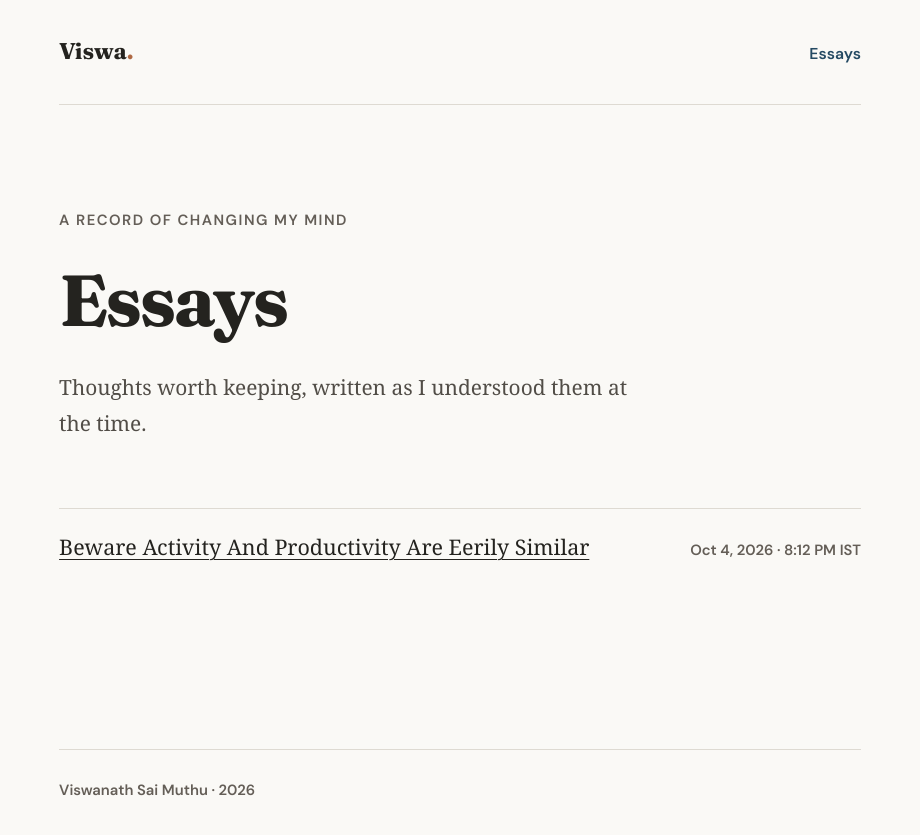
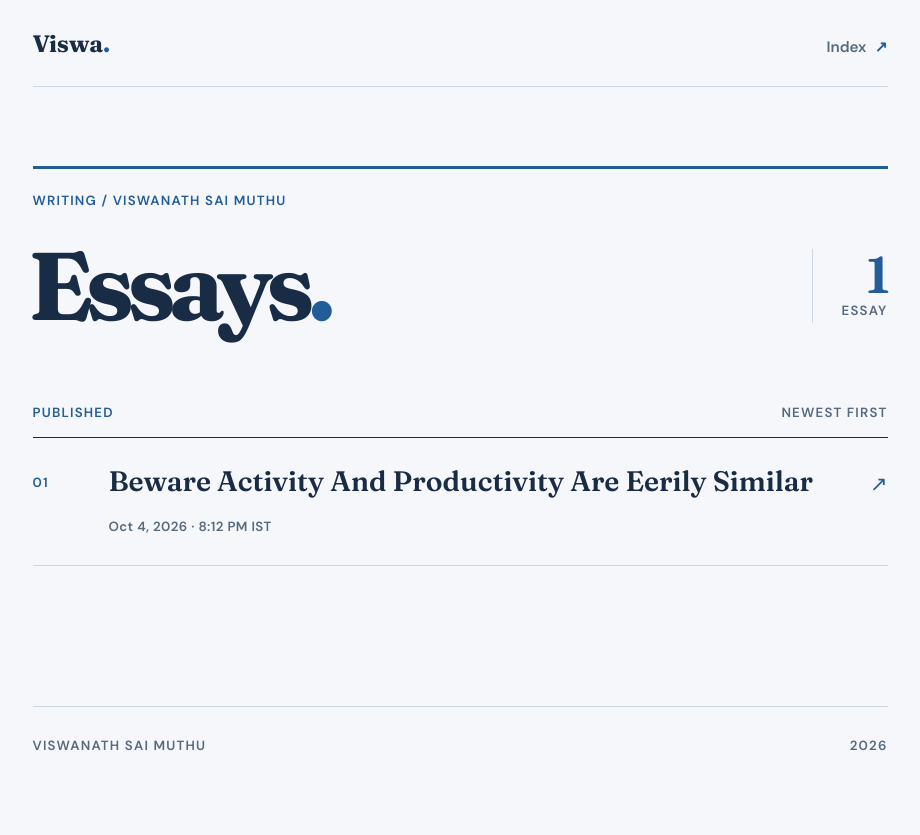
Before and after one commit to mviswanathsai/essays, a Jekyll site: the page built from index.html, in a window 1280 px wide. Shown: the top 835 px of the page, without its empty margins (180-1100 px from the left). Built offline with Jekyll 4.4.1, drawn with Linux system fonts in a browser that asks for light colours.

Commit message:
Design restrained blue editorial essay pages

```diff
--- a/_layouts/default.html
+++ b/_layouts/default.html
@@ -3,12 +3,12 @@
   <head>
     <meta charset="utf-8">
     <meta name="viewport" content="width=device-width, initial-scale=1">
-    <meta name="theme-color" content="#faf9f6">
+    <meta name="theme-color" content="#f5f7fa">
     <meta name="description" content="{{ site.description | escape }}">
     <title>{{ page.title | escape }} · {{ site.title | escape }}</title>
     <link rel="preconnect" href="https://fonts.googleapis.com">
     <link rel="preconnect" href="https://fonts.gstatic.com" crossorigin>
-    <link href="https://fonts.googleapis.com/css2?family=DM+Sans:wght@600;700&family=Fraunces:opsz,wght@9..144,600;9..144,700&display=swap" rel="stylesheet">
+    <link href="https://fonts.googleapis.com/css2?family=DM+Sans:wght@500;600;700&family=Fraunces:opsz,wght@9..144,600;9..144,700&display=swap" rel="stylesheet">
     <link rel="stylesheet" href="{{ '/assets/style.css' | relative_url }}">
   </head>
   <body>
@@ -16,16 +16,10 @@
     <div class="page">
       <nav class="site-nav" aria-label="Main navigation">
         <a class="wordmark" href="{{ '/' | relative_url }}">Viswa<span class="dot">.</span></a>
-        <a href="{{ '/' | relative_url }}">Essays</a>
+        <a class="nav-index" href="{{ '/' | relative_url }}">Index <span aria-hidden="true">↗</span></a>
       </nav>
       <main id="content">{{ content }}</main>
-      <footer>Viswanath Sai Muthu <span aria-hidden="true">·</span> {{ site.time | date: '%Y' }}</footer>
+      <footer><span>Viswanath Sai Muthu</span><span>{{ site.time | date: '%Y' }}</span></footer>
     </div>
-    <script>
-      const fonts = ['"Fraunces", Georgia, serif', '"DM Sans", Arial, sans-serif', 'Georgia, serif'];
-      document.querySelectorAll('h1, h2, h3').forEach(heading => {
-        heading.style.fontFamily = fonts[Math.floor(Math.random() * fonts.length)];
-      });
-    </script>
   </body>
 </html>
--- a/assets/style.css
+++ b/assets/style.css
@@ -1,81 +1,139 @@
 :root {
   color-scheme: light;
+  --paper: #f5f7fa;
+  --ink: #192c45;
+  --blue: #235d99;
+  --blue-dark: #164776;
+  --muted: #566a7f;
+  --line: #cbd8e4;
+  --wash: #e8eff6;
   font-family: Georgia, 'Times New Roman', serif;
   font-size: 19px;
   line-height: 1.75;
-  color: #24231f;
-  background: #faf9f6;
+  color: var(--ink);
+  background: var(--paper);
   -webkit-font-smoothing: antialiased;
 }
 
 * { box-sizing: border-box; }
 body { margin: 0; }
-::selection { background: #f4dfad; }
-a { color: #244a63; text-underline-offset: .18em; }
-a:hover { color: #142f41; }
-a:focus-visible { outline: 2px solid #244a63; outline-offset: 4px; }
+::selection { background: #c9dff3; }
+a { color: var(--blue-dark); text-underline-offset: .2em; }
+a:hover { color: var(--blue); }
+a:focus-visible { outline: 2px solid var(--blue); outline-offset: 4px; }
 
 .skip {
   position: absolute;
   left: -9999px;
   top: 0;
   padding: .4rem;
-  background: #faf9f6;
+  background: var(--paper);
 }
 .skip:focus { left: 1rem; }
 
-.page { max-width: 45rem; margin: 0 auto; padding: 0 1.4rem; }
+.page { max-width: 49rem; margin: 0 auto; padding: 0 clamp(1.2rem, 3.5vw, 2rem); }
 .site-nav {
   display: flex;
   justify-content: space-between;
   align-items: baseline;
-  padding: 2rem 0;
-  border-bottom: 1px solid #dedad2;
-  font: 600 .83rem/1.5 'DM Sans', Arial, sans-serif;
+  padding: 1.7rem 0 1.4rem;
+  border-bottom: 1px solid var(--line);
+  font: 600 .8rem/1.5 'DM Sans', Arial, sans-serif;
 }
 .site-nav a { text-decoration: none; }
-.wordmark { font: 700 1.2rem/1.2 'Fraunces', Georgia, serif; color: #24231f; }
-.dot { color: #af6944; }
+.wordmark { font: 700 1.25rem/1 'Fraunces', Georgia, serif; color: var(--ink); }
+.dot { color: var(--blue); }
+.nav-index { color: var(--muted); }
+.nav-index span { color: var(--blue); margin-left: .25rem; }
 main { min-height: 60vh; }
-.intro { margin: 5.5rem 0 3.5rem; }
-.eyebrow, time, footer, .back, .empty {
-  color: #645e57;
-  font: 600 .78rem/1.5 'DM Sans', Arial, sans-serif;
+
+.folio, .list-heading, .intro-count, .essay-number, time, footer, .back, .empty, .essay-meta, .reading-rail {
+  font: 600 .7rem/1.5 'DM Sans', Arial, sans-serif;
+  letter-spacing: .09em;
+  text-transform: uppercase;
 }
-.eyebrow { text-transform: uppercase; letter-spacing: .1em; }
-h1, h2, h3 { font-family: 'Fraunces', Georgia, serif; line-height: 1.2; }
-h1 { font-size: clamp(2.3rem, 8vw, 3.8rem); letter-spacing: -.035em; margin: .35em 0; }
-.intro > p:last-child { max-width: 31rem; font-size: 1.1rem; color: #514d47; }
-.essay-list { list-style: none; padding: 0; margin: 0 0 5rem; }
-.essay-list li {
+.folio { color: var(--blue); margin: 0; }
+h1, h2, h3 { font-family: 'Fraunces', Georgia, serif; }
+
+.intro { margin: 4.2rem 0; padding-top: 1.15rem; border-top: 3px solid var(--blue); }
+.intro-main { display: flex; justify-content: space-between; align-items: flex-end; gap: 2rem; margin-top: 1.5rem; }
+.intro h1 {
+  font-size: clamp(4rem, 7.5vw, 5.8rem);
+  line-height: .95;
+  letter-spacing: -.075em;
+  margin: 0 0 -.08em -.05em;
+  color: var(--ink);
+}
+.intro h1 span { color: var(--blue); }
+.intro-count {
   display: flex;
-  justify-content: space-between;
-  align-items: baseline;
-  gap: .5rem 2rem;
-  padding: 1rem 0;
-  border-top: 1px solid #dedad2;
+  flex-direction: column;
+  align-items: flex-end;
+  flex: none;
+  color: var(--muted);
+  border-left: 1px solid var(--line);
+  padding: 0 0 .15rem 1.5rem;
+  margin: 0;
 }
-.essay-list a { color: #24231f; font-size: 1.13rem; text-decoration-thickness: 1px; }
-.essay-list time { white-space: nowrap; }
-.empty { border-top: 1px solid #dedad2; padding-top: 1rem; }
-.essay-header { margin: 4.5rem 0 3.5rem; }
-.essay-header h1 { margin: .6em 0 .25em; }
-.back { text-decoration: none; }
-.prose { overflow-wrap: break-word; }
-.prose h2 { font-size: 1.65rem; margin: 2em 0 .5em; }
-.prose h3 { font-size: 1.25rem; margin: 1.8em 0 .4em; }
+.intro-count span { color: var(--blue); font: 600 clamp(2.2rem, 4vw, 3rem)/1 'Fraunces', Georgia, serif; letter-spacing: -.05em; }
+
+.list-heading { display: flex; justify-content: space-between; color: var(--muted); padding: 0 0 .75rem; }
+.list-heading span:first-child { color: var(--blue); }
+.essay-list { list-style: none; padding: 0; margin: 0 0 7rem; border-top: 1px solid var(--ink); }
+.essay-list li { display: grid; grid-template-columns: 3rem minmax(0, 1fr); gap: 1rem; padding: 1.3rem 0 1.5rem; border-bottom: 1px solid var(--line); }
+.essay-number { color: var(--blue); padding-top: .55rem; }
+.essay-entry a { display: flex; justify-content: space-between; align-items: baseline; gap: 1.5rem; text-decoration: none; color: var(--ink); font: 600 clamp(1.15rem, 2.2vw, 1.5rem)/1.3 'Fraunces', Georgia, serif; }
+.essay-entry a:hover span:first-child { text-decoration: underline; text-decoration-color: var(--blue); text-underline-offset: .18em; }
+.essay-arrow { color: var(--blue); font: 500 1.1rem/1 'DM Sans', Arial, sans-serif; transition: transform .2s ease; }
+.essay-entry a:hover .essay-arrow { transform: translate(2px, -2px); }
+.essay-entry time { display: block; color: var(--muted); margin-top: .9rem; letter-spacing: .03em; text-transform: none; }
+.empty { border-top: 1px solid var(--ink); padding: 1.5rem 0 7rem; color: var(--muted); }
+
+.essay-header { max-width: 40rem; margin: 4rem 0 3rem 5rem; }
+.back { color: var(--blue-dark); text-decoration: none; }
+.back:hover { text-decoration: underline; }
+.essay-header .folio { margin-top: 2.8rem; }
+.essay-header h1 { font-size: clamp(2.3rem, 4.5vw, 3.4rem); line-height: 1.12; letter-spacing: -.045em; margin: .6em 0 .8em; }
+.essay-meta { display: flex; justify-content: space-between; flex-wrap: wrap; gap: .5rem 2rem; padding: 1rem 0; border-top: 1px solid var(--ink); border-bottom: 1px solid var(--line); color: var(--muted); letter-spacing: .03em; text-transform: none; }
+.essay-author { color: var(--blue-dark); }
+.essay-dates { display: grid; gap: .3rem; }
+.essay-dates > div { display: flex; justify-content: space-between; flex-wrap: wrap; gap: .3rem 1rem; }
+.essay-dates time { font: inherit; letter-spacing: inherit; text-transform: none; color: var(--ink); }
+.reading-layout { display: grid; grid-template-columns: 3.5rem minmax(0, 39rem); gap: 1.5rem; }
+.reading-rail { color: var(--blue); writing-mode: vertical-rl; letter-spacing: .3em; border-left: 1px solid var(--line); padding-left: 1rem; margin-left: .5rem; }
+.prose { overflow-wrap: break-word; font-size: 1rem; line-height: 1.75; }
+.prose h2 { font-size: 1.65rem; line-height: 1.3; margin: 2em 0 .5em; }
+.prose h3 { font-size: 1.25rem; line-height: 1.3; margin: 1.8em 0 .4em; }
 .prose p, .prose ul, .prose ol, .prose blockquote { margin: 0 0 1.3em; }
 .prose li { margin-bottom: .35em; }
-.prose blockquote { margin-left: 0; padding-left: 1.1em; border-left: 2px solid #af6944; color: #514d47; }
+.prose blockquote { margin-left: 0; padding-left: 1.1em; border-left: 2px solid var(--blue); color: var(--muted); }
 .prose img { max-width: 100%; height: auto; }
-.prose pre { overflow-x: auto; padding: 1rem; background: #f0eee9; font-size: .8rem; }
-.prose :not(pre) > code { background: #f0eee9; padding: .1em .25em; }
-.end-link { display: inline-block; margin: 3rem 0 5rem; }
-footer { padding: 1.5rem 0 3rem; border-top: 1px solid #dedad2; }
+.prose pre { overflow-x: auto; padding: 1rem; background: var(--wash); font-size: .8rem; }
+.prose :not(pre) > code { background: var(--wash); padding: .1em .25em; }
+.end-link { display: inline-block; margin: 3rem 0 6rem 5rem; }
+footer { display: flex; justify-content: space-between; gap: 1rem; padding: 1.5rem 0 3rem; border-top: 1px solid var(--line); color: var(--muted); }
+
+@media (max-width: 48rem) {
+  .essay-header { margin-left: 0; }
+  .reading-layout { display: block; max-width: 40rem; }
+  .reading-rail { display: none; }
+  .end-link { margin-left: 0; }
+}
 
 @media (max-width: 35rem) {
-  .intro { margin: 3.5rem 0 2.5rem; }
+  .intro { margin: 3.5rem 0 4rem; }
+  .intro-main { display: block; margin-top: 2rem; }
+  .intro h1 { font-size: clamp(3.4rem, 12vw, 4.4rem); }
+  .intro-count { flex-direction: row; align-items: baseline; gap: .5rem; width: fit-content; margin: 1.8rem 0 0 auto; padding: .5rem 0 0; border-left: 0; border-top: 1px solid var(--line); }
+  .intro-count span { font-size: 2.2rem; }
+  .essay-list li { grid-template-columns: 2rem minmax(0, 1fr); gap: .5rem; }
   .essay-header { margin: 3rem 0 2.5rem; }
-  .essay-list li { display: block; }
-  .essay-list time { display: block; margin-top: .25rem; }
+  .essay-header .folio { margin-top: 2.5rem; }
+  .essay-meta { display: block; }
+  .essay-dates { margin-top: .5rem; }
+  .prose { font-size: 1rem; }
 }
+
+@media (prefers-reduced-motion: reduce) {
+  .essay-arrow { transition: none; }
+}
--- a/index.html
+++ b/index.html
@@ -4,17 +4,23 @@ title: Essays
 ---
 
 <header class="intro">
-  <p class="eyebrow">A record of changing my mind</p>
-  <h1>Essays</h1>
-  <p>Thoughts worth keeping, written as I understood them at the time.</p>
+  <p class="folio">Writing / Viswanath Sai Muthu</p>
+  <div class="intro-main">
+    <h1>Essays<span aria-hidden="true">.</span></h1>
+    <p class="intro-count"><span>{{ site.posts.size }}</span> {% if site.posts.size == 1 %}essay{% else %}essays{% endif %}</p>
+  </div>
 </header>
 
+<div class="list-heading"><span>Published</span><span>Newest first</span></div>
 {% if site.posts.size > 0 %}
 <ol class="essay-list">
   {% for post in site.posts %}
   <li>
-    <a href="{{ post.url | relative_url }}">{{ post.title | escape }}</a>
-    <time datetime="{{ post.date | date_to_xmlschema }}">{{ post.date | date: '%b %-d, %Y · %-I:%M %p %Z' }}</time>
+    <span class="essay-number" aria-hidden="true">{% if forloop.index < 10 %}0{% endif %}{{ forloop.index }}</span>
+    <div class="essay-entry">
+      <a href="{{ post.url | relative_url }}"><span>{{ post.title | escape }}</span><span class="essay-arrow" aria-hidden="true">↗</span></a>
+      <time datetime="{{ post.date | date_to_xmlschema }}">{{ post.date | date: '%b %-d, %Y · %-I:%M %p %Z' }}</time>
+    </div>
   </li>
   {% endfor %}
 </ol>
```
Also changed, not shown: _layouts/essay.html (+19 -5 lines), README.md.
